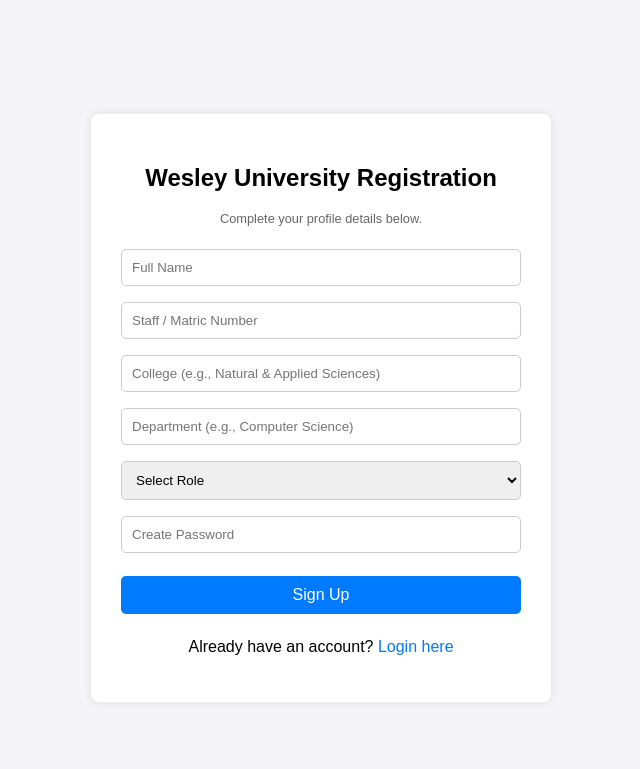
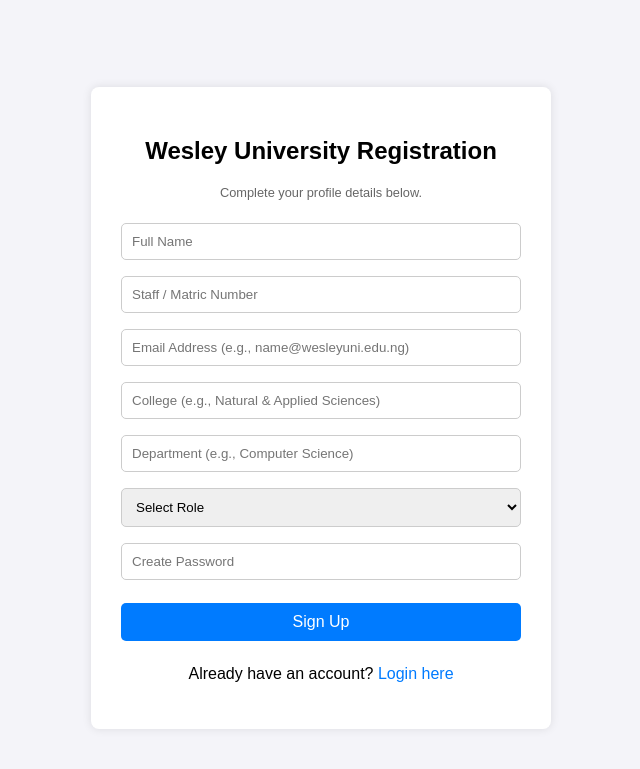
Before and after one commit to N-UDOH/Ai_Class_Attendance_Mgt_Sys, a FastAPI app: page /register in a window 1280 px wide. Shown: the top 769 px of the page, without its empty margins (319-959 px from the left). Run offline with FastAPI, Linux system fonts and the light colour scheme.

Commit message:
Add missing email field to registration

```diff
--- a/app/templates/register.html
+++ b/app/templates/register.html
@@ -13,7 +13,6 @@
         .error { color: red; font-size: 0.9em; }
         a { color: #007bff; text-decoration: none; }
         .note { font-size: 0.8em; color: #666; margin-bottom: 15px; }
-        label { display: block; text-align: left; font-size: 0.9em; font-weight: bold; margin-top: 5px; }
     </style>
     <script>
         function toggleFields() {
@@ -24,12 +23,10 @@
             if (role === 'student') {
                 keyField.style.display = 'block';
                 levelField.style.display = 'block';
-                // Make level required when visible
                 document.getElementById('level-input').required = true;
             } else {
                 keyField.style.display = 'none';
                 levelField.style.display = 'none';
-                // Remove required attribute when hidden
                 document.getElementById('level-input').required = false;
             }
         }
@@ -47,6 +44,8 @@
         <form action="/register" method="post">
             <input type="text" name="name" placeholder="Full Name" required>
             <input type="text" name="staff_no" placeholder="Staff / Matric Number" required>
+
+            <input type="email" name="email" placeholder="Email Address (e.g., name@wesleyuni.edu.ng)" required>
 
             <input type="text" name="college" placeholder="College (e.g., Natural & Applied Sciences)" required>
             <input type="text" name="department" placeholder="Department (e.g., Computer Science)" required>
```
